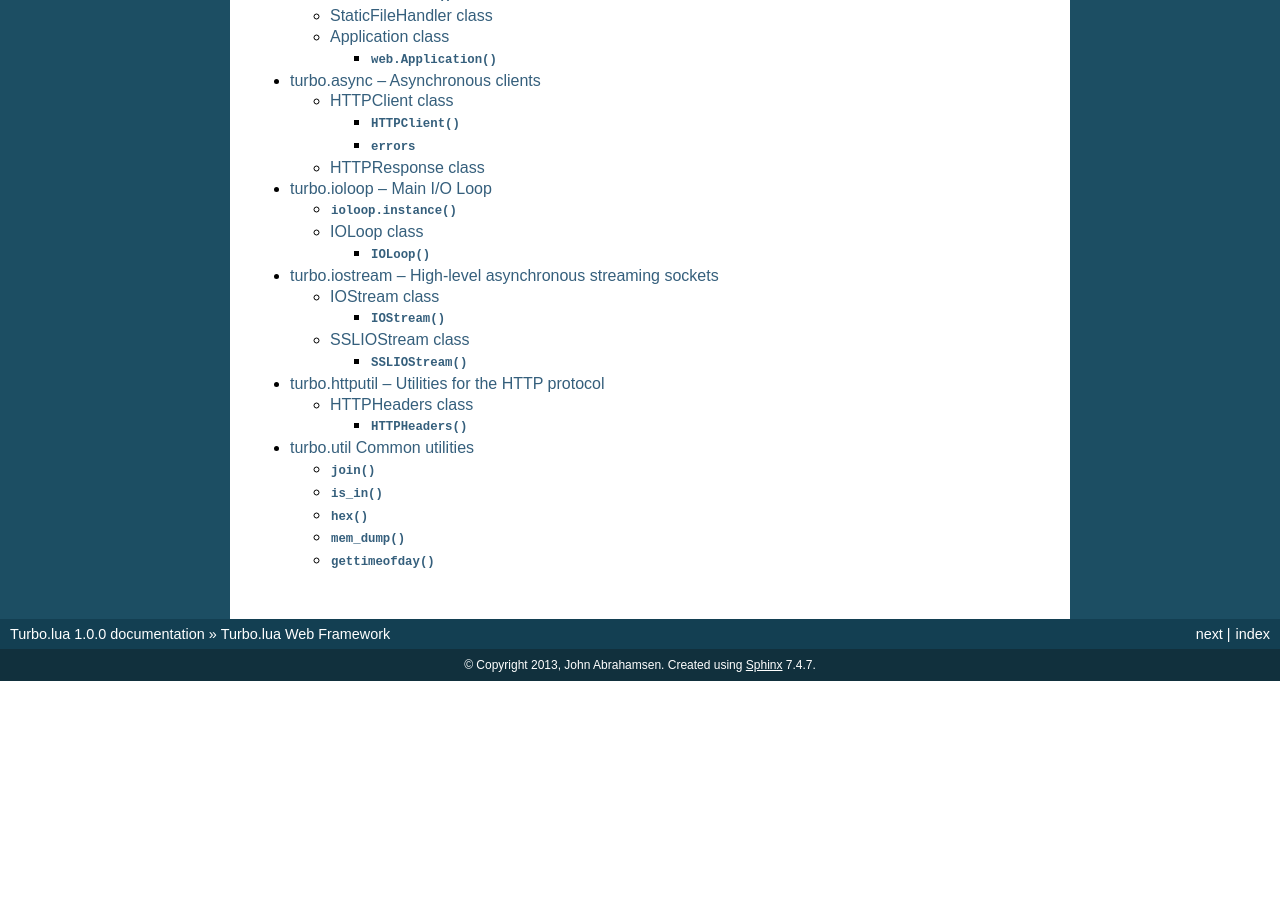
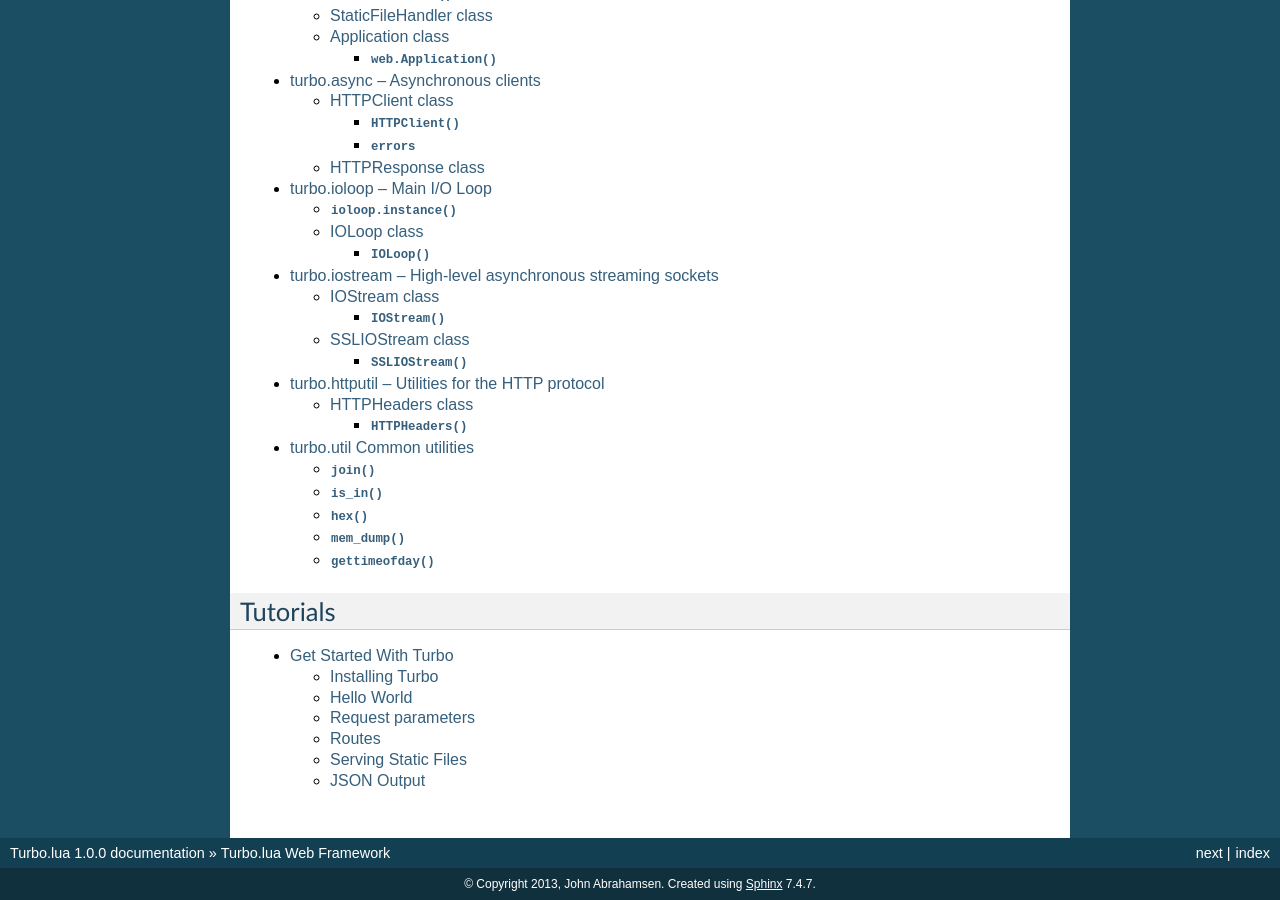
Before and after one commit to kernelsauce/turbo, a Sphinx documentation site: the page built from doc/index.rst, in a window 1280 px wide and 900 px high, scrolled down 1342 px. Built offline with Sphinx 7.4.7, drawn with Linux system fonts in a browser that asks for light colours; pages that are not in the unit, such as notebooks, are missing from menus; before the commit the page ends 2023 px from its top, so only the background shows below that; some of the changed lines change nothing that is shown.

Commit message:
ported get started tutorial from my blog

```diff
--- /dev/null
+++ b/doc/get_started.rst
@@ -0,0 +1,199 @@
+.. _get_started:
+
+************************
+Get Started With Turbo
+************************
+
+A set off simple examples to get you started using Turbo.
+
+Installing Turbo
+================
+Turbo needs LuaJIT to run, because it uses the LuaJIT FFI library it will not
+run on 'official/normal/vanilla' Lua.
+You can get the latest stable and installation instructions at http://luajit.org/download
+
+There's no official stable releases of Turbo yet, but you can obtain
+a pretty-stable copy from the git repository.
+
+.. code-block:: sh
+
+    $ git clone https://github.com/kernelsauce/turbo.git
+    $ make -C ./turbo install
+
+You can also install Turbo to a different directory than /usr/local
+by setting the PREFIX variable when doing make install.
+
+
+.. code-block:: sh
+
+    $ make -C ./turbo install PREFIX=/path/to/my/dir
+
+
+Or, if you want a self-contained directory with luajit and turbo,
+you can use the turbo-virtual-env tool from https://github.com/enotodden/turbo-virtual-env
+
+.. code-block:: sh
+
+    $ cd /some/dir
+    $ curl https://raw.github.com/enotodden/turbo-virtual-env/master/turbo-virtual-env | bash -s - --create ./env
+
+
+To start using the newly installed LuaJIT and Turbo, just source the 'activate' script located in /some/dir/env/bin/activate
+
+.. code-block:: sh
+
+    $ . env/bin/activate
+
+
+
+
+Hello World
+===========
+
+The traditional and mandatory 'Hello World'
+
+.. code-block:: lua
+
+    -- Import turbo,
+    local turbo = require("turbo")
+
+    -- Create a new requesthandler with a method get() for HTTP GET.
+    local HelloWorldHandler = class("HelloWorldHandler", turbo.web.RequestHandler)
+    function HelloWorldHandler:get()
+        self:write("Hello World!")
+    end
+
+    -- Create an Application object and bind our HelloWorldHandler to the route '/hello'.
+    local app = turbo.web.Application:new({
+        {"/hello", HelloWorldHandler}
+    })
+
+    -- Set the server to listen on port 8888 and start the ioloop.
+    app:listen(8888)
+    turbo.ioloop.instance():start()
+
+
+
+Request parameters
+==================
+
+A slightly more advanced example, a server echoing the request parameter 'name'.
+
+.. code-block:: lua
+
+    local turbo = require("turbo")
+
+    local HelloNameHandler = class("HelloNameHandler", turbo.web.RequestHandler)
+
+    function HelloNameHandler:get()
+        -- Get the 'name' argument, or use 'Santa Claus' if it does not exist
+        local name = self:get_argument("name", "Santa Claus")
+        self:write("Hello " .. name .. "!")
+    end
+
+    function HelloNameHandler:post()
+        -- Get the 'name' argument, or use 'Easter Bunny' if it does not exist
+        local name = self:get_argument("name", "Easter Bunny")
+        self:write("Hello " .. name .. "!")
+    end
+
+    local app = turbo.web.Application:new({
+        {"/hello", HelloNameHandler}
+    })
+
+    app:listen(8888)
+    turbo.ioloop.instance():start()
+
+
+Routes
+======
+
+Turbo has a nice routing feature using Lua pattern matching.
+You can assign handler classes to routes in the turbo.web.Application constructor.
+
+.. code-block:: lua
+
+
+    local turbo = require("turbo")
+
+    -- Handler that takes no argument, just like in the hello world example
+    local IndexHandler = class("IndexHandler", turbo.web.RequestHandler)
+    function IndexHandler:get()
+        self:write("Index..")
+    end
+
+    -- Handler that takes a single argument 'username'
+    local UserHandler = class("UserHandler", turbo.web.RequestHandler)
+    function UserHandler:get(username)
+        self:write("Username is " .. username)
+    end
+
+    -- Handler that takes two integers as arguments and adds them..
+    local AddHandler = class("AddHandler", turbo.web.RequestHandler)
+    function AddHandler:get(a1, a2)
+        self:write("Result is: " .. tostring(a1+a2))
+    end
+
+    local app = turbo.web.Application:new({
+        -- No arguments, will work for 'localhost:8888' and 'localhost:8888/'
+        {"/$", IndexHandler},
+
+        -- Use the part of the url after /user/ as the first argument to
+        -- UserHandler:get
+        {"/user/(.*)$", UserHandler},
+
+        -- Find two int's separated by a '/' after /add in the url
+        -- and pass them as arguments to AddHandler:get
+        {"/add/(%d+)/(%d+)$", AddHandler}
+    })
+
+    app:listen(8888)
+    turbo.ioloop.instance():start()
+
+
+Serving Static Files
+====================
+
+It's often useful to be able to serve static assets, at least for
+development purposes. Turbo makes this really easy with the built in turbo.web.StaticFileHandler,
+just specify a directory, and it will do the heavy lifting, as well as cache your files
+for optimal performance.
+
+
+.. code-block:: lua
+
+    local turbo = require("turbo")
+
+    app = turbo.web.Application:new({
+        -- Serve static files from /var/www using the route "/static/(path-to-file)"
+        {"/static/(.*)$", turbo.web.StaticFileHandler, "/var/www/"}
+    })
+
+    app:listen(8888)
+    turbo.ioloop.instance():start()
+
+
+JSON Output
+===========
+
+Turbo has implicit JSON coversion.
+This means that you can pass a JSON-serializable table to self:write and
+Turbo will set the 'Content-Type' header to 'application/json' and
+serialize the table for you.
+
+.. code-block:: lua
+
+    local turbo = require("turbo")
+
+    -- Handler that responds with '{"hello":"json"}' and a Content-Type of application/json
+    local HelloJSONHandler = class("HelloJSONHandler", turbo.web.RequestHandler)
+    function HelloJSONHandler:get()
+        self:write({hello="json"})
+    end
+
+    local application = turbo.web.Application:new({
+        {"/hello", HelloJSONHandler}
+    })
+
+    application:listen(8888)
+    turbo.ioloop.instance():start()
--- a/doc/index.rst
+++ b/doc/index.rst
@@ -66,3 +66,12 @@
    sockutil
    escape
    log
+
+
+Tutorials
+---------
+
+.. toctree::
+    :maxdepth: 3
+
+    get_started
```
